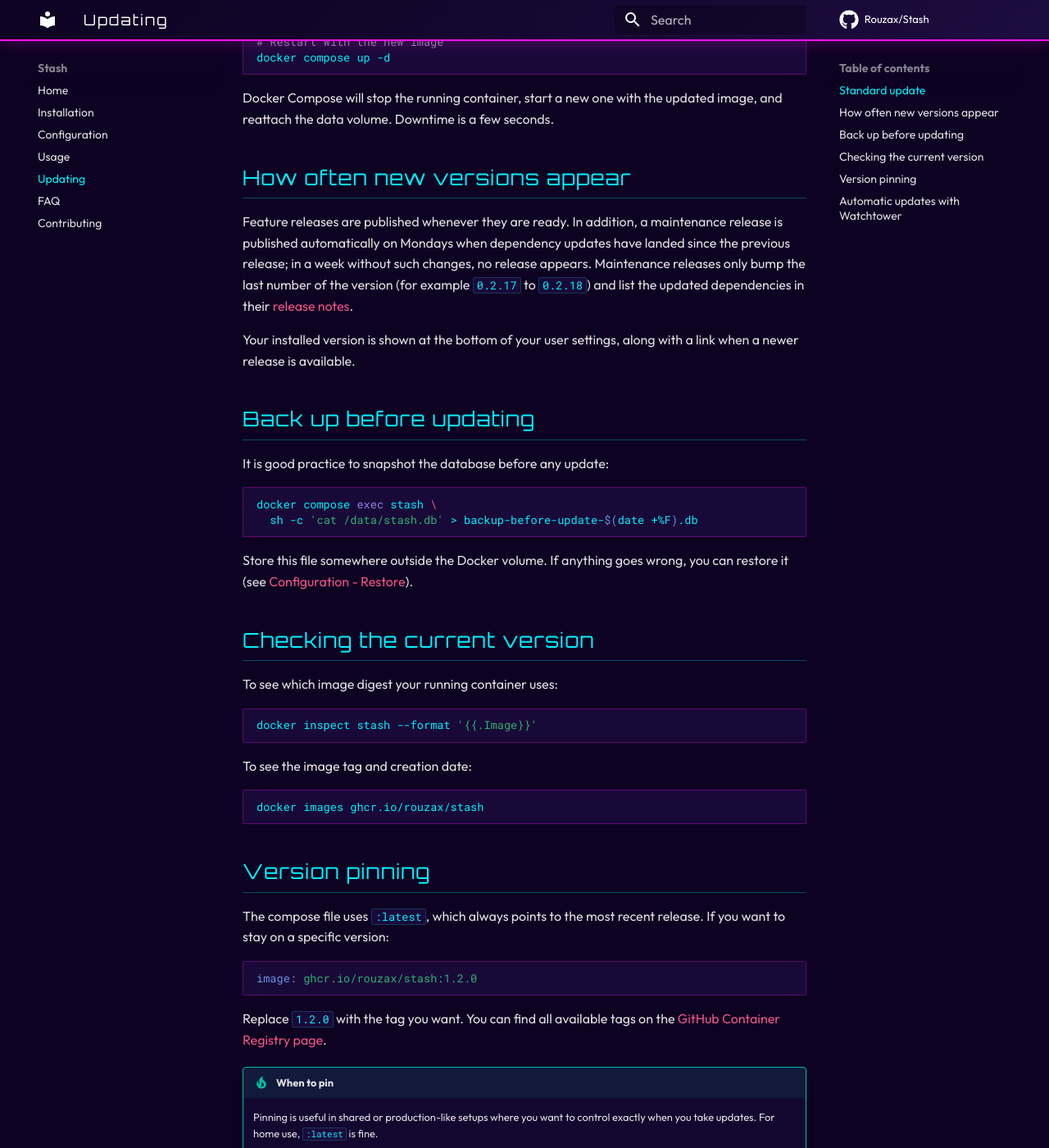
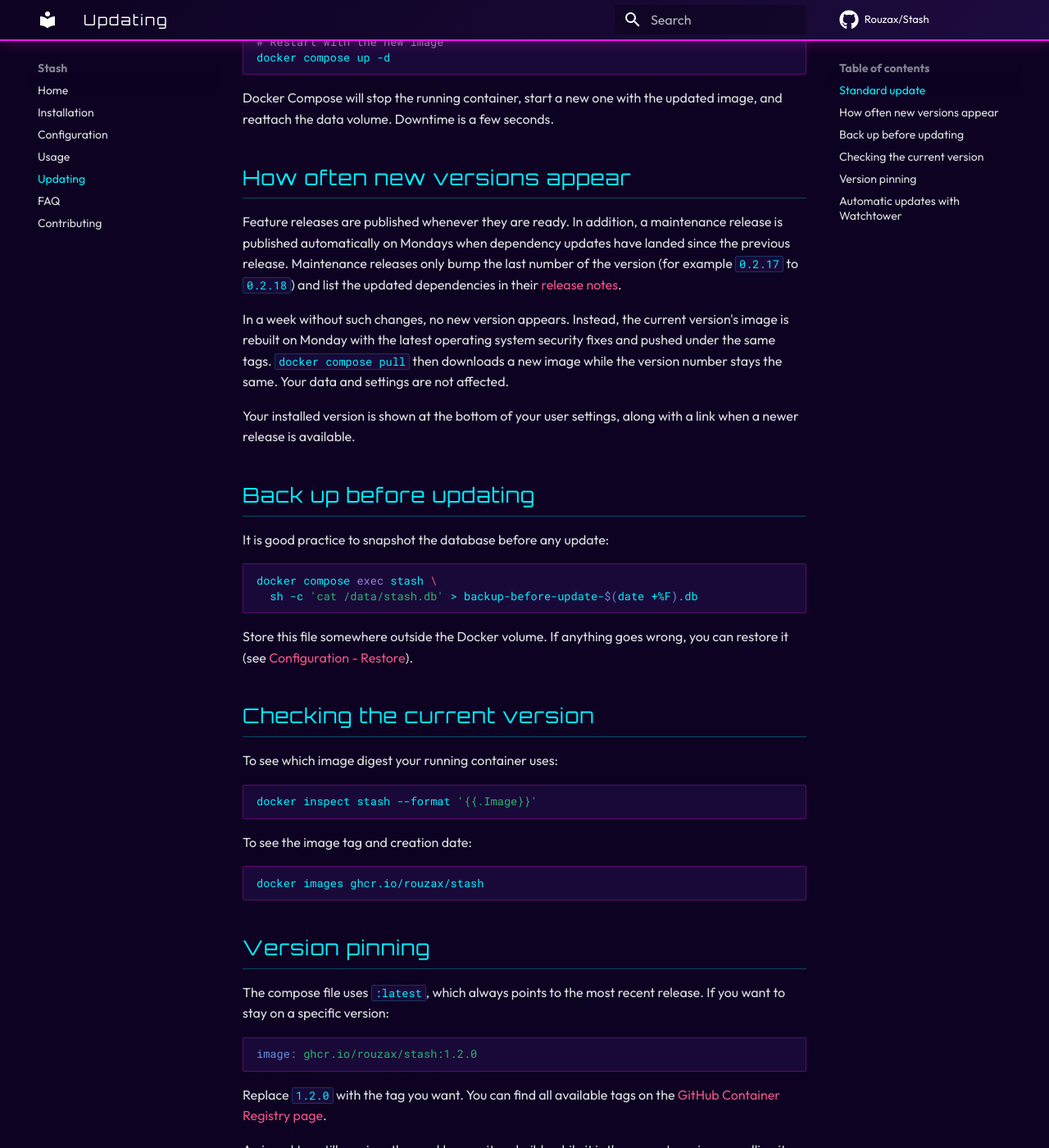
Before and after one commit to Rouzax/Stash, an MkDocs documentation site: the page built from docs/updating.md, in a window 1280 px wide and 1400 px high, scrolled down 335 px. Shown: the whole window at 82% size. Built offline with MkDocs 1.6.1 and Material for MkDocs 9.7.7, drawn with Linux system fonts in a browser that asks for light colours; comment, search, counter and statistics services are not loaded; some of the changed text lies outside the part shown.

Commit message:
ci(image): rebuild weekly with Alpine fixes and pin the base image (#112)
The runtime stage runs `apk upgrade`, and release.yml builds that
stage without the GitHub Actions cache, so every image ships the
current Alpine security fixes. auto-release.yml rebuilds the last
tag in weeks without image changes: it re-pushes the image tags
without creating a GitHub Release.

node:22-alpine is pinned by digest in every stage. Dependabot
proposes new digests of the same Node version, which auto-merge
once CI passes; Node version changes stay manual.

````diff
--- a/docs/updating.md
+++ b/docs/updating.md
@@ -16,7 +16,9 @@ Docker Compose will stop the running container, start a new one with the updated
 
 ## How often new versions appear
 
-Feature releases are published whenever they are ready. In addition, a maintenance release is published automatically on Mondays when dependency updates have landed since the previous release; in a week without such changes, no release appears. Maintenance releases only bump the last number of the version (for example `0.2.17` to `0.2.18`) and list the updated dependencies in their [release notes](https://github.com/Rouzax/Stash/releases).
+Feature releases are published whenever they are ready. In addition, a maintenance release is published automatically on Mondays when dependency updates have landed since the previous release. Maintenance releases only bump the last number of the version (for example `0.2.17` to `0.2.18`) and list the updated dependencies in their [release notes](https://github.com/Rouzax/Stash/releases).
+
+In a week without such changes, no new version appears. Instead, the current version's image is rebuilt on Monday with the latest operating system security fixes and pushed under the same tags. `docker compose pull` then downloads a new image while the version number stays the same. Your data and settings are not affected.
 
 Your installed version is shown at the bottom of your user settings, along with a link when a newer release is available.
 
@@ -54,6 +56,8 @@ image: ghcr.io/rouzax/stash:1.2.0
 ```
 
 Replace `1.2.0` with the tag you want. You can find all available tags on the [GitHub Container Registry page](https://github.com/Rouzax/Stash/pkgs/container/stash).
+
+A pinned tag still receives the weekly security rebuilds while it is the current version, so pulling it can fetch a newer image with the same app version. Once a newer version is released, the old tag no longer changes.
 
 !!! tip "When to pin"
     Pinning is useful in shared or production-like setups where you want to control exactly when you take updates. For home use, `:latest` is fine.
````
Also changed, not shown: CONTRIBUTING.md (+3 -2 lines), 5 other files.
